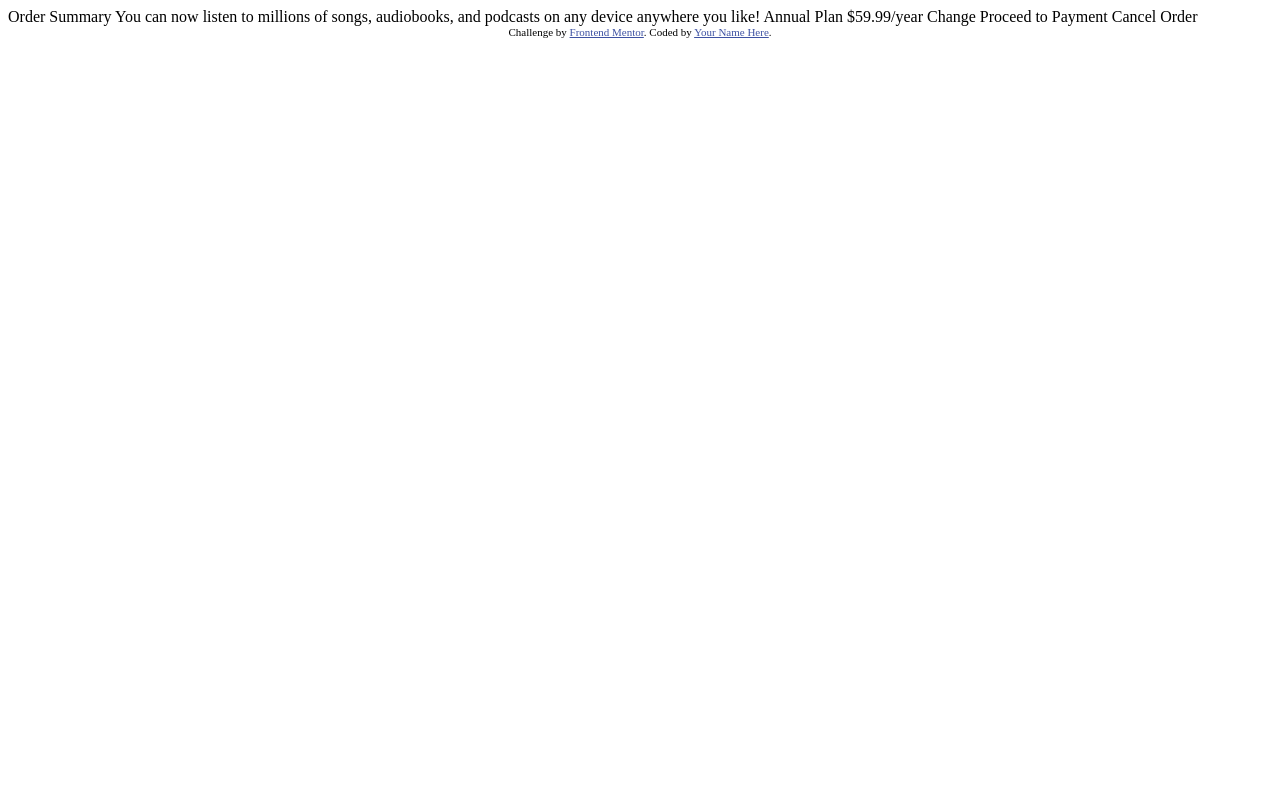
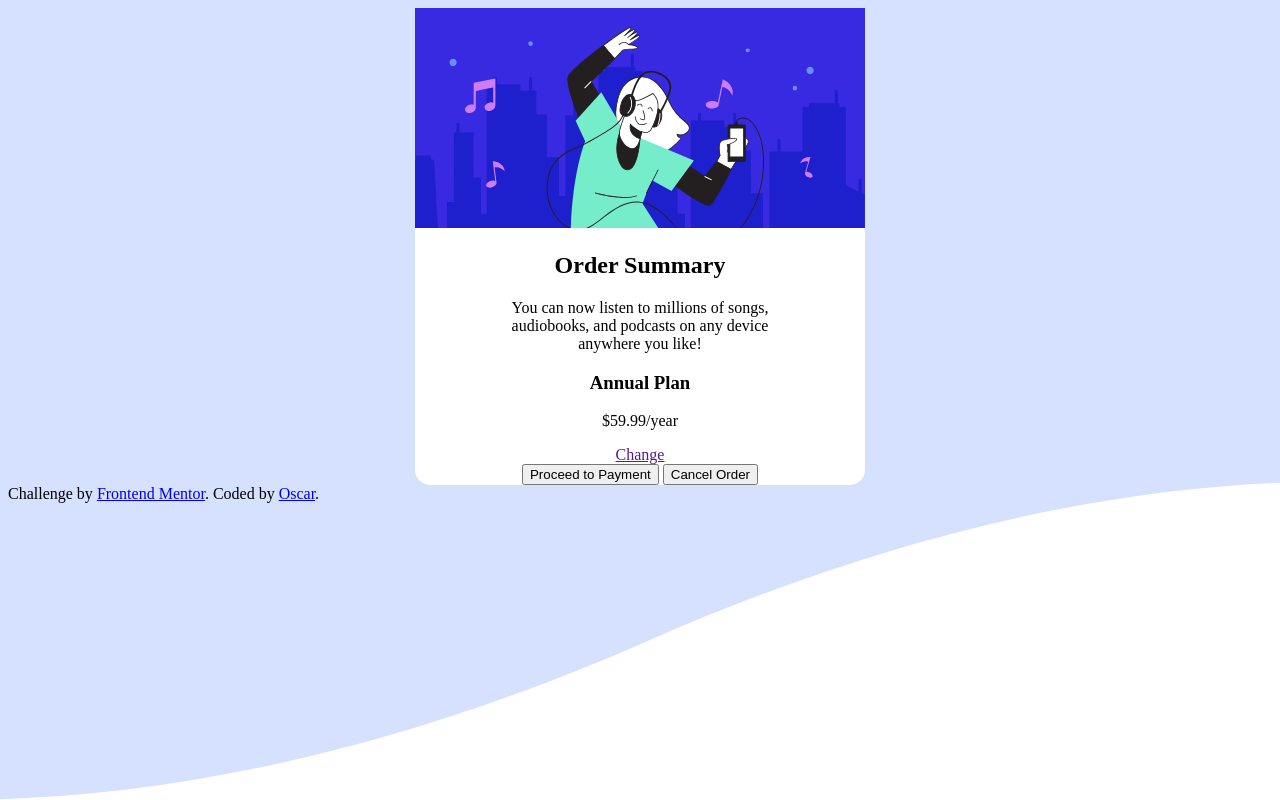
Before and after one commit to oscarholt/order-summary-component, a plain HTML site: page index.html in a window 1280 px wide. Drawn offline with Linux system fonts and the light colour scheme.

Commit message:
Add html structure and some CSS

```diff
--- a/index.html
+++ b/index.html
@@ -1,37 +1,42 @@
 <!DOCTYPE html>
 <html lang="en">
   <head>
-  <meta charset="UTF-8">
-  <meta name="viewport" content="width=device-width, initial-scale=1.0"> <!-- displays site properly based on user's device -->
+    <meta charset="UTF-8" />
+    <meta name="viewport" content="width=device-width, initial-scale=1.0" />
+    <!-- displays site properly based on user's device -->
+    <link rel="stylesheet" href="style.css" />
+    <link
+      rel="icon"
+      type="image/png"
+      sizes="32x32"
+      href="./images/favicon-32x32.png"
+    />
 
-  <link rel="icon" type="image/png" sizes="32x32" href="./images/favicon-32x32.png">
-
-  <title>Frontend Mentor | Order summary card</title>
-
-  <!-- Feel free to remove these styles or customise in your own stylesheet 👍 -->
-  <style>
-    .attribution { font-size: 11px; text-align: center; }
-    .attribution a { color: hsl(228, 45%, 44%); }
-  </style>
+    <title>Order summary card</title>
   </head>
   <body>
-
-  Order Summary
-
-  You can now listen to millions of songs, audiobooks, and podcasts on any
-  device anywhere you like!
-
-  Annual Plan
-  $59.99/year
-
-  Change
-
-  Proceed to Payment
-  Cancel Order
-
+    <div class="card">
+      <img src="./images/illustration-hero.svg" alt="illustration hero" />
+      <div class="card-content">
+        <h2>Order Summary</h2>
+          You can now listen to millions of songs,<br>
+          audiobooks, and podcasts on any device<br>
+          anywhere you like!
+        </p>
+        <div class="subscribe">
+          <h3>Annual Plan</h3>
+          <p>$59.99/year</p>
+          <a href="">Change</a>
+        </div>
+        <button>Proceed to Payment</button>
+        <button>Cancel Order</button>
+      </div>
+    </div>
     <div class="attribution">
-    Challenge by <a href="https://www.frontendmentor.io?ref=challenge" target="_blank">Frontend Mentor</a>.
-    Coded by <a href="#">Your Name Here</a>.
+      Challenge by
+      <a href="https://www.frontendmentor.io?ref=challenge" target="_blank"
+        >Frontend Mentor</a
+      >. Coded by <a href="#">Oscar</a>.
     </div>
   </body>
 </html>
--- /dev/null
+++ b/style.css
@@ -0,0 +1,46 @@
+html {
+  background: url(./images/pattern-background-desktop.svg) no-repeat center center fixed;
+  -webkit-background-size: cover;
+  -moz-background-size: cover;
+  -o-background-size: cover;
+  background-size: cover;
+}
+
+body {
+
+}
+
+.card {
+  /* position: absolute; or absolute */
+  margin:auto;
+  width:fit-content;
+  height:fit-content;
+  top: 50%;
+  left: 50%;
+  background-color:white;
+  border-radius: 15px;
+}
+
+.card-content {
+  text-align: center;
+}
+
+image {
+  border-top-left-radius: 15px;
+  border-top-right-radius: 15px;
+
+.subscribe {
+}
+
+button {
+  display:block;
+  margin: auto;
+}
+
+.attribution {
+  font-size: 11px;
+  text-align: center;
+}
+.attribution a {
+  color: hsl(228, 45%, 44%);
+}
```
Lines whose indentation alone changed are shown as unchanged.
